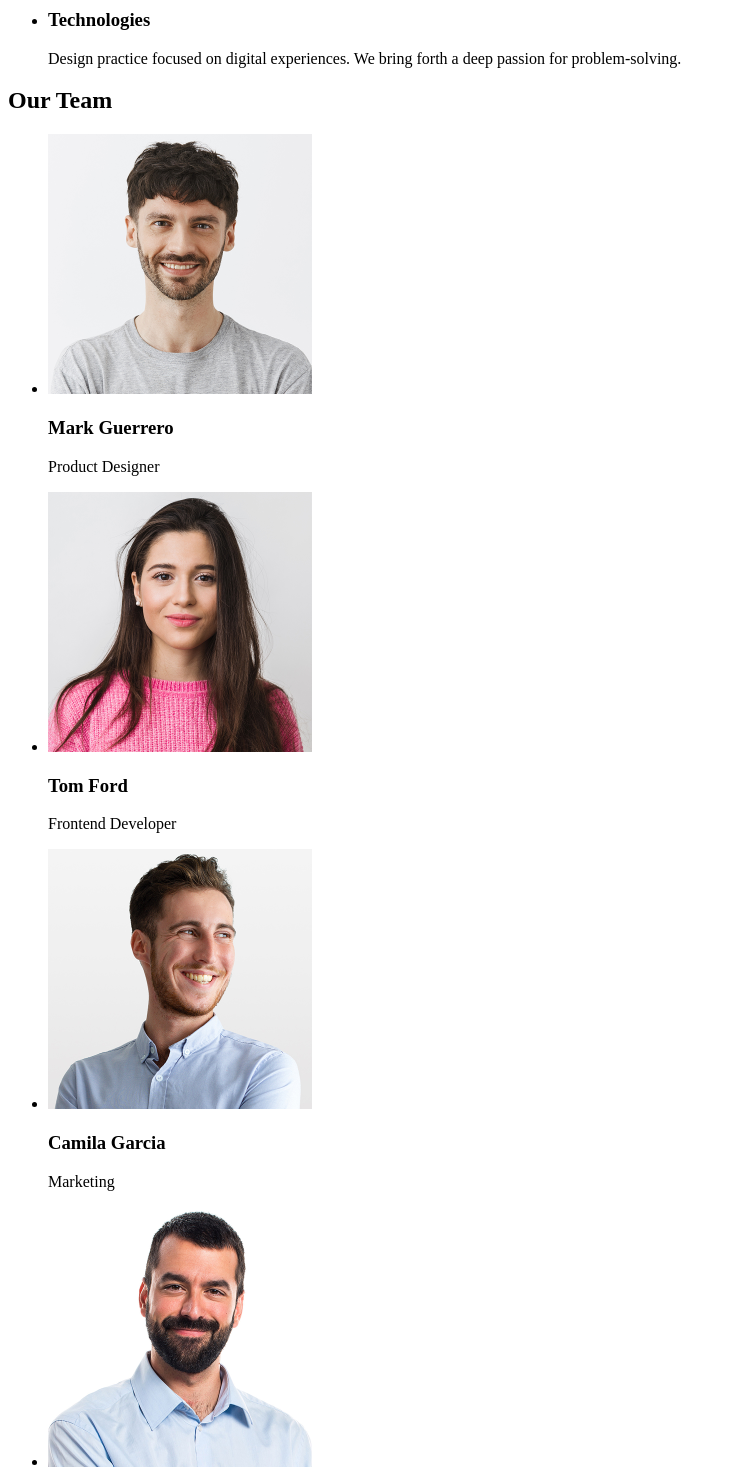
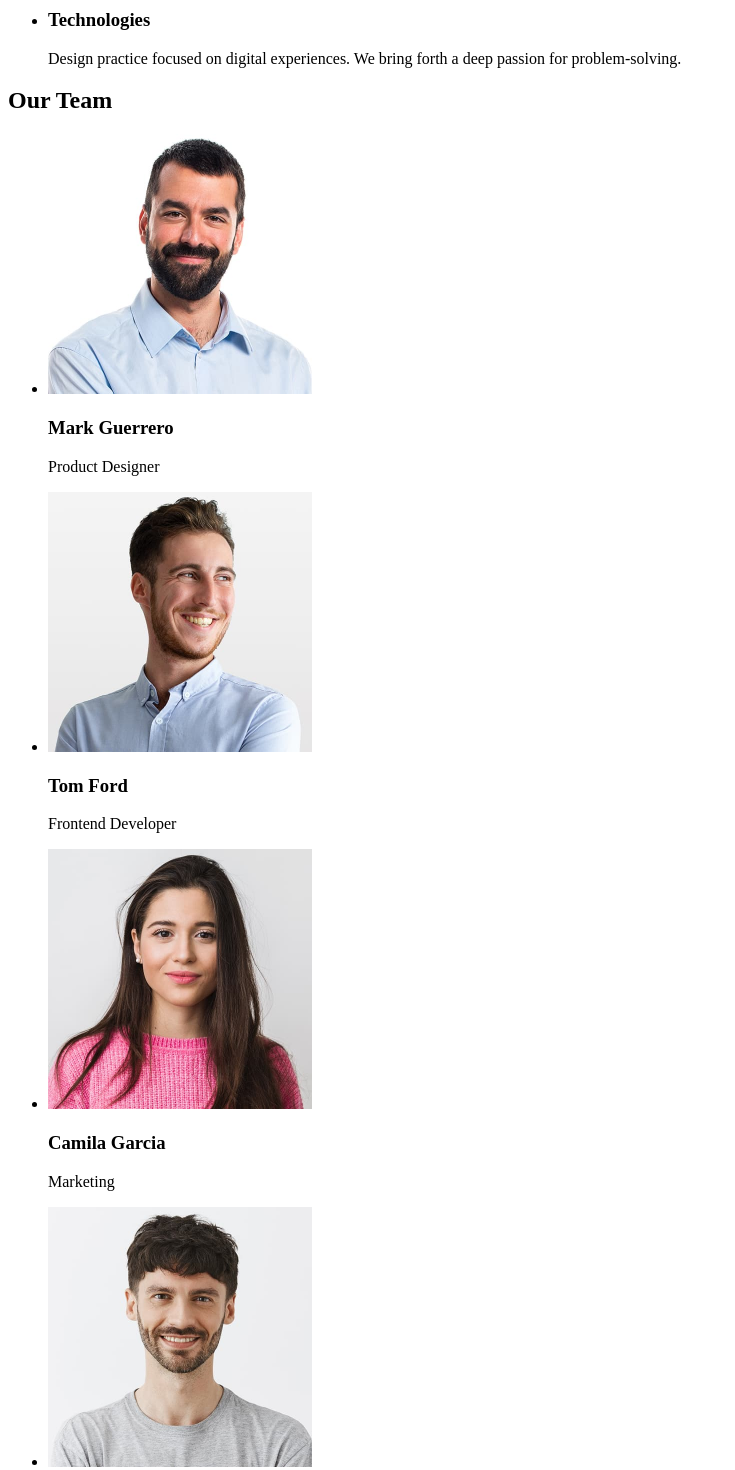
Before and after one commit to Dogukan-Ars/goit-markup-hw-01, a plain HTML site: page index.html in a window 1280 px wide. Shown: the part 460-1930 px from the top of the page, without its empty margins (0-735 px from the left). Drawn offline with Linux system fonts and the light colour scheme.

Commit message:
fix incorrect sections

```diff
--- a/index.html
+++ b/index.html
@@ -65,7 +65,7 @@
         <ul>
           <li>
             <img
-              src="images/img.jpg"
+              src="images/OurTeam-Mark.jpg"
               alt="Mark Guerrero"
               width="264"
               height="260"
@@ -78,7 +78,7 @@
         <ul>
           <li>
             <img
-              src="images/img-1.jpg"
+              src="images/OurTeam-Tom.jpg"
               alt="Tom Ford"
               width="264"
               height="260"
@@ -91,7 +91,7 @@
         <ul>
           <li>
             <img
-              src="images/img-2.jpg"
+              src="images/OurTeam-Camila.jpg"
               alt="Camila Garcia"
               width="264"
               height="260"
@@ -104,7 +104,7 @@
         <ul>
           <li>
             <img
-              src="images/img-3.jpg"
+              src="images/OurTeam-Daniel.jpg"
               alt="Danial Wilson"
               width="264"
               height="260"
```
Also changed, not shown: images/OurTeam-Camila.jpg (added), images/OurTeam-Daniel.jpg (added), images/OurTeam-Mark.jpg (added), images/OurTeam-Tom.jpg (added), images/img-1.jpg (deleted), images/img-2.jpg (deleted), images/img-3.jpg (deleted), images/img.jpg (deleted).
